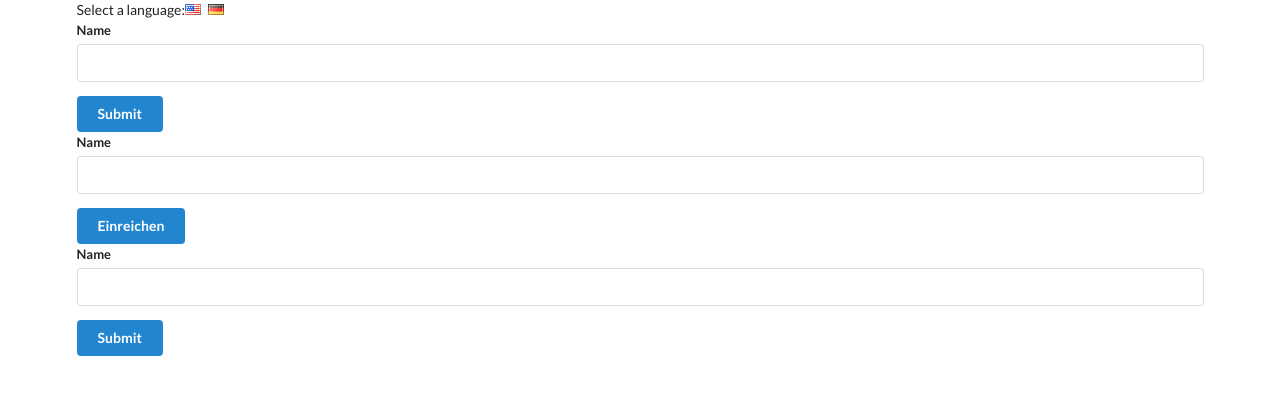
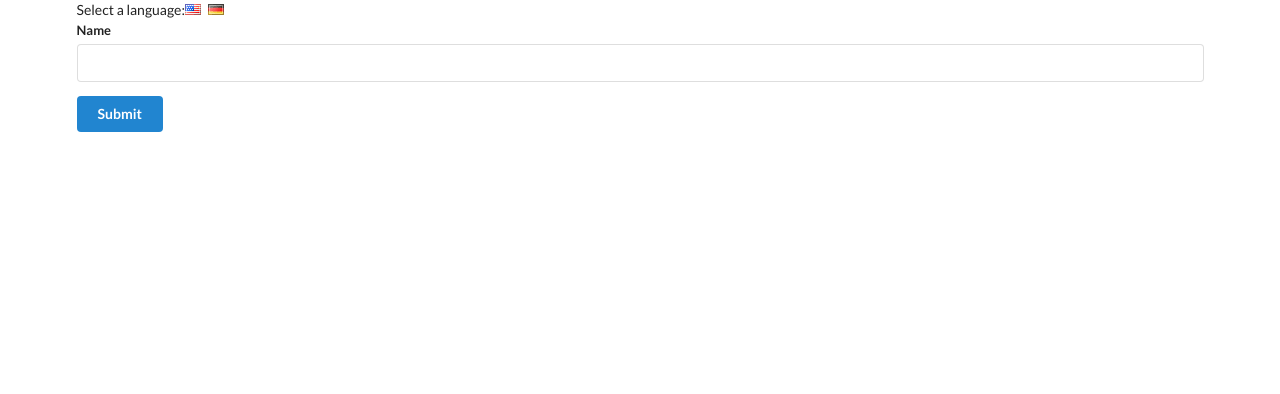
Before and after one commit to MerlotBot/trnaslate, a React (Create React App) app: page / in a window 1280 px wide. Shown: the top 394 px of the page. Built offline with nearby package versions, Linux system fonts and the light colour scheme.

Commit message:
11. Accessing Data with Consumers

```diff
--- a/src/components/App.js
+++ b/src/components/App.js
@@ -28,10 +28,6 @@
         <LanguageContext.Provider value={this.state.language}>
           <UserCreate />
         </LanguageContext.Provider>
-        <LanguageContext.Provider value="german">
-          <UserCreate />
-        </LanguageContext.Provider>
-        <UserCreate />
       </div>
     );
   }
--- a/src/components/Button.js
+++ b/src/components/Button.js
@@ -2,12 +2,18 @@
 import LanguageContext from "../contexts/LanguageContext";
 
 class Button extends React.Component {
-  //this is how we hook up a context object to a class component
-  static contextType = LanguageContext;
+  renderSubmit(value) {
+    return value === "english" ? "Submit" : "Einreichen";
+  }
 
   render() {
-    const text = this.context === "english" ? "Submit" : "Einreichen";
-    return <button className="ui button primary">{text}</button>;
+    return (
+      <button className="ui button primary">
+        <LanguageContext.Consumer>
+          {value => this.renderSubmit(value)}
+        </LanguageContext.Consumer>
+      </button>
+    );
   }
 }
 
--- a/src/components/Field.js
+++ b/src/components/Field.js
@@ -4,7 +4,7 @@
 class Field extends React.Component {
   static contextType = LanguageContext;
   render() {
-    const text = this.context === "english" ? "Name" : "Name";
+    const text = this.context === "english" ? "Name" : "Vorname";
     return (
       <div className="ui field">
         <label>{text}</label>
```
